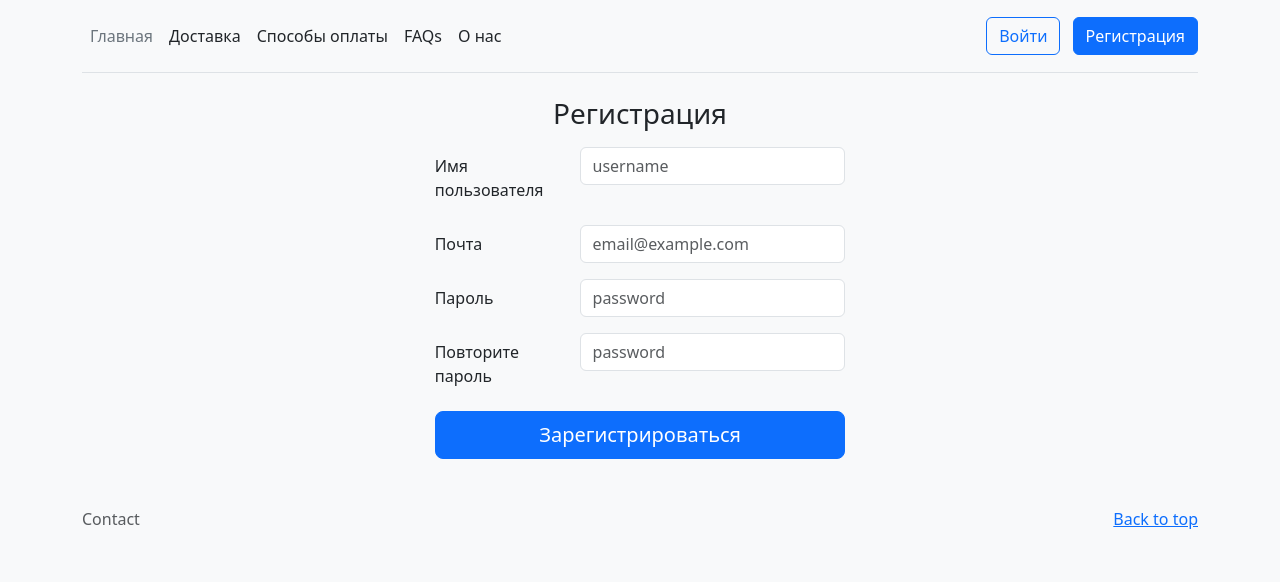
After one commit to Dewnur/fastApi-learn, a FastAPI app: template app/templates/register.html in a window 1280 px wide. The commit adds this page. Shown: the top 582 px of the page. Run offline with FastAPI, Linux system fonts and the light colour scheme; the template is opened without the code that fills it, so the values that code supplies are empty; parts of the project's set-up code (start-up, migrations or seed data) failed here and were passed over; some libraries are stand-ins or nearby versions.

Commit message:
Add register page

```diff
--- a/app/templates/header.html
+++ b/app/templates/header.html
@@ -25,7 +25,7 @@
             <a href="/pages/login" style="text-decoration: none" class="btn btn-outline-primary me-2">
                 Войти
             </a>
-            <button type="button" class="btn btn-primary">Регистрация</button>
+            <a href="/pages/register" type="button" class="btn btn-primary">Регистрация</a>
         </div>
         {% endif %}
     </header>
--- /dev/null
+++ b/app/templates/register.html
@@ -0,0 +1,40 @@
+{% extends 'base.html' %}
+
+{% block content %}
+
+<script>
+    function valid_password() {
+
+    }
+</script>
+<div class="bg-light mb-auto row justify-content-md-center">
+    <div class="col-md-4">
+        <h1 class="text-center h3 mb-3 fw-normal">Регистрация</h1>
+        <div class="mb-3 row">
+            <label for="username" class="col-sm-4 col-form-label">Имя пользователя</label>
+            <div class="col-sm-8">
+                <input type="text" required class="form-control" id="username" placeholder="username">
+            </div>
+        </div>
+        <div class="mb-3 row">
+            <label for="email" class="col-sm-4 col-form-label">Почта</label>
+            <div class="col-sm-8">
+                <input type="email" required class="form-control" id="email" placeholder="email@example.com">
+            </div>
+        </div>
+        <div class="mb-3 row">
+            <label for="password" class="col-sm-4 col-form-label">Пароль</label>
+            <div class="col-sm-8">
+                <input type="password" required class="form-control" id="password" placeholder="password">
+            </div>
+        </div>
+        <div class="mb-3 row">
+            <label for="password_second" class="col-sm-4 col-form-label">Повторите пароль</label>
+            <div class="col-sm-8">
+                <input type="password" required class="form-control" id="password_second" placeholder="password">
+            </div>
+        </div>
+        <button class="w-100 btn btn-lg btn-primary" onclick="" type="submit">Зарегистрироваться</button>
+    </div>
+</div>
+{% endblock %}
```
Also changed, not shown: app/pages/client.py (+12 -0 lines).
